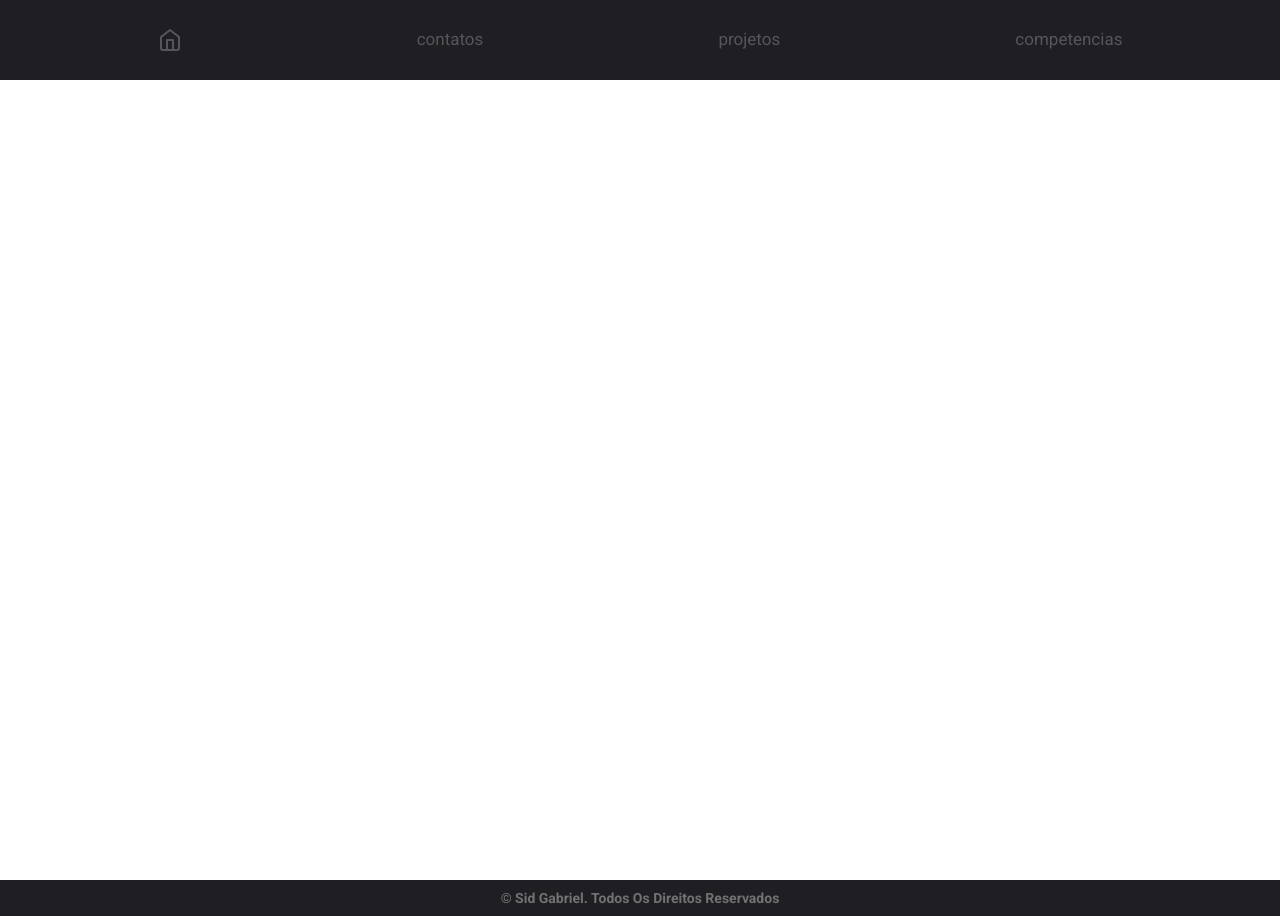
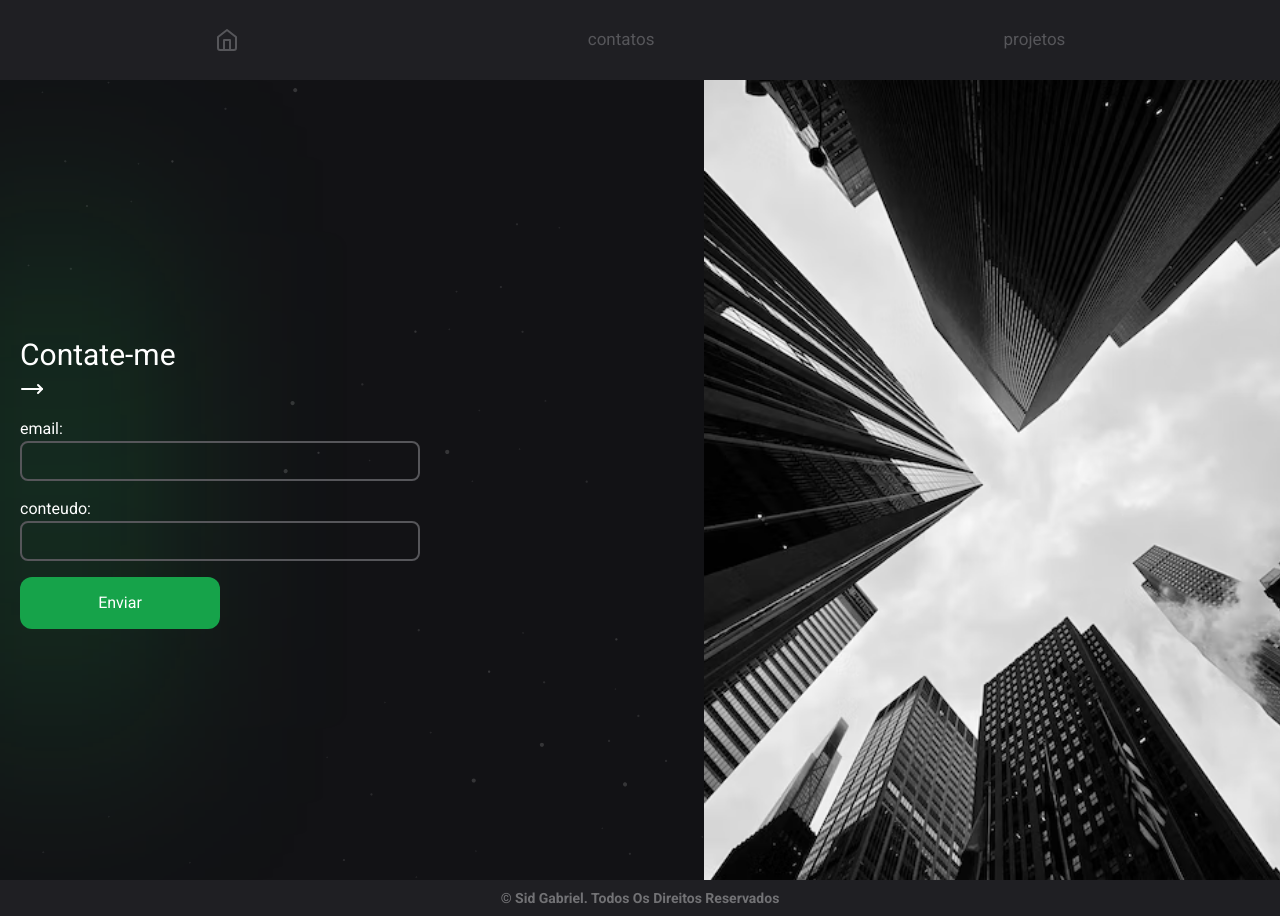
Before and after one commit to sidgabrielmoura/portfolio, a Next.js app: page /contatos in a window 1280 px wide. Built offline with nearby package versions, Linux system fonts and the light colour scheme; a web font is replaced by a local one.

Commit message:
pages finalizeds

```diff
--- a/src/app/contatos/page.tsx
+++ b/src/app/contatos/page.tsx
@@ -1,13 +1,45 @@
 import { Footer } from "@/components/footer";
 import { NavBar } from "@/components/navBar";
+import { MoveRight } from "lucide-react";
 import Link from "next/link";
 
 export default function Contatos() {
     return (
         <>
             <NavBar></NavBar>
-            <main className="w-screen h-screen">
+            <main className="flex w-screen h-screen px-[20px] justify-around items-center bg-gray-900">
 
+                {/*blur*/}
+
+                <div className="w-10 absolute h-[500px] bg-green-500 left-8 m-auto rounded-full blur-[115px]" />
+
+                {/*left*/}
+
+                <div className="transition-all bg-[url(../assets/bg-stars.svg)] bg-cover flex items-center duration-300 w-[55vw] p-5 justify-start absolute left-0 h-screen">
+                    <main className="">
+                        <h1 className="text-white text-[30px]">Contate-me <MoveRight></MoveRight></h1>
+                        <section className="flex flex-col ">
+
+                            <label className="mt-4 text-white">email:</label>
+                            <input type="text" className="w-[400px] h-10 rounded-lg bg-transparent
+                            outline-none border-2 text-gray-200 px-5 border-gray-400 hover:border-green-500
+                            transition-all duration-200"/>
+
+                            <label className="mt-4 text-white">conteudo:</label>
+                            <input type="text" className="w-[400px] h-10 rounded-lg bg-transparent
+                            outline-none border-2 text-gray-200 px-5 border-gray-400 hover:border-green-500
+                            transition-all duration-200"/>
+
+                            <Link href={""} className="mt-4 text-white w-[200px] text-center px-4 py-3.5 rounded-xl bg-green-600
+                            ">Enviar</Link>
+                        </section>
+                    </main>
+                </div>
+
+                {/*right*/}
+
+                <section className=" w-[45vw] h-screen bg-[url(contatos/predio.avif)] bg-cover absolute right-0 hover:w-[50vw]
+                transition-all duration-500"/>
             </main>
             <Footer></Footer>
         </>
--- a/src/app/hardskills/page.tsx
+++ /dev/null
@@ -1,13 +0,0 @@
-import { Footer } from "@/components/footer";
-import { NavBar } from "@/components/navBar";
-import Link from "next/link";
-
-export default function Hardskills(){
-    return(
-        <>
-            <NavBar></NavBar>
-
-            <Footer></Footer>
-        </>
-    )
-}
--- a/src/app/page.tsx
+++ b/src/app/page.tsx
@@ -14,7 +14,7 @@ export default function Home() {
 
           {/*blur*/}
 
-          <div className="w-[200px] h-10 bg-green-500 relative bottom-7 m-auto rounded-full blur-full" />
+          <div className="w-[400px] h-10 bg-green-500 relative bottom-7 m-auto rounded-full blur-full" />
 
           {/*text*/}
 
--- a/src/app/projects/page.tsx
+++ b/src/app/projects/page.tsx
@@ -8,7 +8,11 @@ export default function Projects(){
            <NavBar></NavBar>
            <main className="flex w-screen h-screen px-[20px] justify-around items-center bg-gray-900">
 
-                <div className="w-[500px] absolute h-10 bg-green-500 top-10 m-auto rounded-full blur-[110px]" />
+            {/*blur*/}
+
+                <div className="w-[500px] absolute h-10 bg-green-500 bottom-[-130px] m-auto rounded-full blur-[115px]" />
+
+            {/*cards*/}
 
                 <section className="w-[300px] h-[350px] border-2 border-gray-200 rounded-[20px]
                 flex hover:w-[320px] transition-all duration-300 cursor-pointer
@@ -38,7 +42,7 @@ export default function Projects(){
 
                 <section className="w-[300px] h-[350px] border-2 border-gray-200 rounded-[20px]
                 flex hover:w-[320px] transition-all duration-300 cursor-pointer
-                bg-[url(../assets/Mar&Sol-image.png)] bg-contain bg-no-repeat justify-center">
+                bg-[url(../assets/Mar&Sol-image.png)] bg-contain bg-no-repeat justify-center z-10">
 
                     <div className="px-[10px] mt-[240px] flex flex-col h-[80px] w-[300px] text-center">
                         <h1 className="text-white">Mar & Sol - project built in next.js</h1>
@@ -46,14 +50,13 @@ export default function Projects(){
                         <a href="" className="flex items-center justify-center hover:text-green-500 transition-all duration-300
                         text-gray-400">Visualizar projeto</a>
                     </div>
-
                 </section>
 
-
+            {/*see more button*/}
 
             </main>
             <div className="w-screen bg-gray-900 flex justify-center p-[10px]">
-                <Link href={""} className="text-white px-[20px] py-[10px] border rounded-lg text-sm border-gray-400 hover:text-green-500
+                <Link href={""} className="text-white z-10 px-[20px] py-[10px] border rounded-lg text-sm border-gray-400 hover:text-green-500
                 transition-all duration-300">Ver Mais</Link>
             </div>
            <Footer></Footer>
--- a/src/components/footer.tsx
+++ b/src/components/footer.tsx
@@ -1,6 +1,8 @@
 export function Footer(){
     return(
-        <p className="text-center bg-gray-700 font-semibold text-gray-300 p-2 w-screen text-sm
-        capitalize">&copy; Sid gabriel. todos os direitos reservados</p>
+        <div className="z-10 text-center bg-gray-700 font-semibold text-gray-300 p-2 w-screen relative text-sm
+        capitalize">
+            <p className="">&copy; Sid gabriel. todos os direitos reservados</p>
+        </div>
     )
 }
--- a/src/components/navBar.tsx
+++ b/src/components/navBar.tsx
@@ -7,7 +7,6 @@ export function NavBar() {
             <Link href={"/"} className="hover:text-green-500 transition-all duration-300 text-gray-400"><Home /></Link>
             <Link href="/contatos" className="hover:text-green-500 hover:text-[18px] transition-all duration-300 text-gray-400">contatos</Link>
             <Link href="/projects" className="hover:text-green-500 hover:text-[18px] transition-all duration-300 text-gray-400">projetos</Link>
-            <Link href="/hardskills" className="hover:text-green-500 hover:text-[18px] transition-all duration-300 text-gray-400">competencias</Link>
         </nav>
     )
 }
```
Also changed, not shown: src/app/contatos/predio.avif (added).
